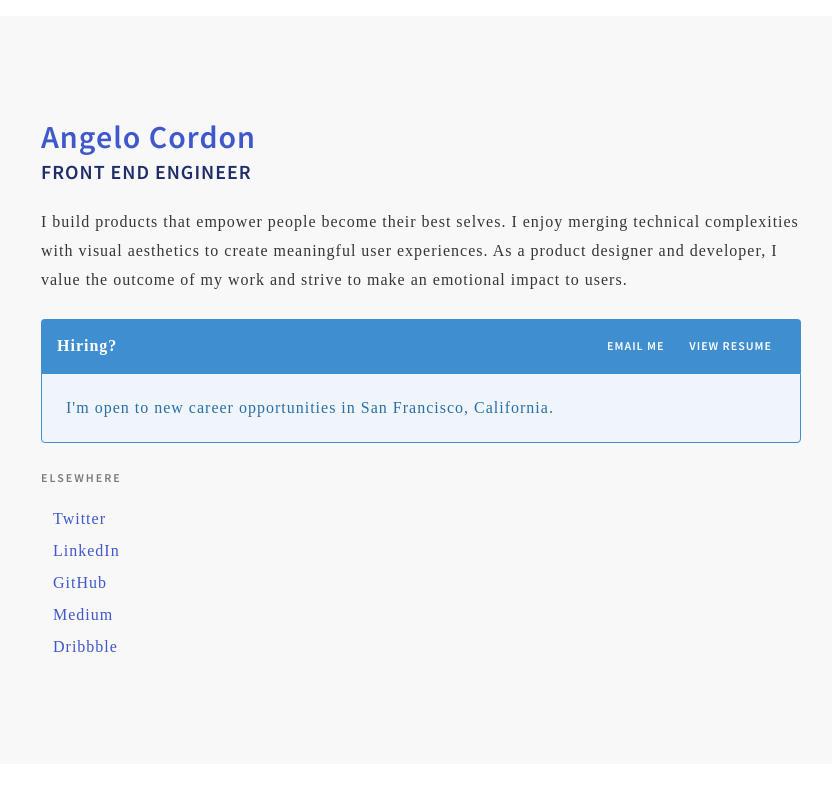
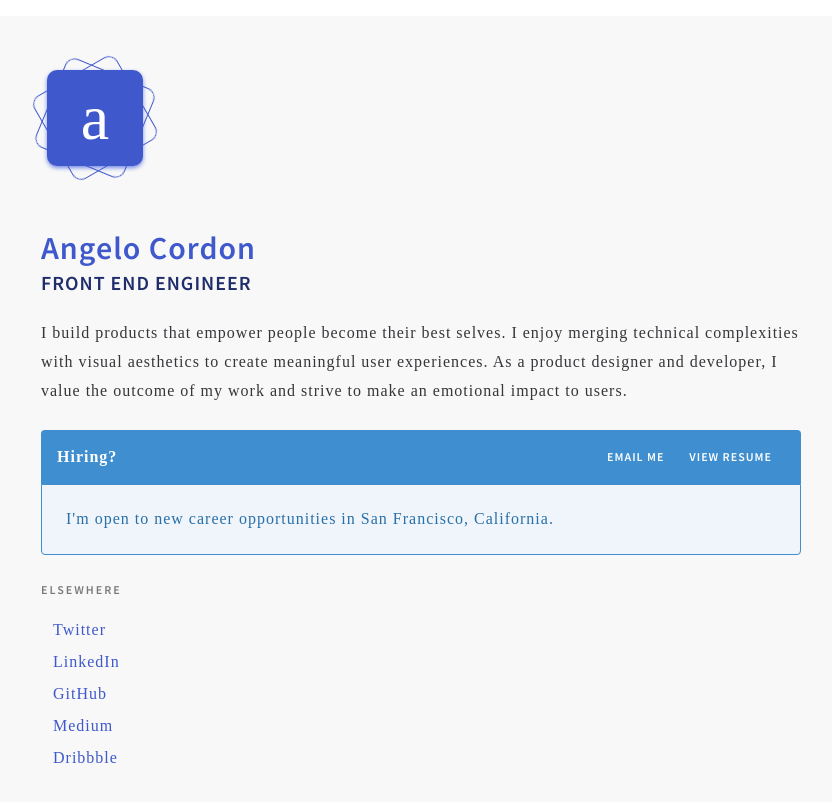
Before and after one commit to angelocordon/angelocordon.com, a Vue app: page / in a window 1280 px wide. Shown: the top 802 px of the page, without its empty margins (23-855 px from the left). Built offline with nearby package versions, Linux system fonts and the light colour scheme; a web font is replaced by a local one.

Commit message:
Add logo mark

```diff
--- a/src/App.vue
+++ b/src/App.vue
@@ -4,6 +4,7 @@
       <div class="container">
         <div class="columns">
           <div class="column is-two-thirds-desktop">
+            <LogoMark />
             <h1 class="title">Angelo Cordon</h1>
             <h2 class="subtitle is-uppercase">Front End Engineer</h2>
 
@@ -20,12 +21,17 @@
 </template>
 
 <script>
+import LogoMark from './components/LogoMark'
 import MainNavigation from './components/MainNavigation'
 import MainMessage from './components/MainMessage'
 
 export default {
   name: 'app',
-  components: { MainNavigation, MainMessage }
+  components: {
+    MainNavigation,
+    MainMessage,
+    LogoMark
+  }
 }
 </script>
 
--- /dev/null
+++ b/src/components/LogoMark.vue
@@ -0,0 +1,49 @@
+<template>
+  <div class="mark">
+    a
+  </div>
+</template>
+
+<script>
+export default {
+  name: 'logo-mark'
+}
+</script>
+
+<style lang="scss" scoped>
+@keyframes rotateOutline {
+  100% { transform: rotate(360deg) }
+}
+
+.mark {
+  position: relative;
+  left: 0.1em;
+  margin-top: 0.1em;
+  margin-bottom: 4rem;
+  height: 1.5em;
+  width: 1.5em;
+  background-color: #3f58cb;
+  border-radius: 10px;
+  box-shadow: 0 2px 4px 0 #758AE6;
+  font-size: 4rem;
+  color: #fff;
+  text-align: center;
+  line-height: 1.5em;
+  &:before,
+  &:after {
+    position: absolute;
+    top: 0;
+    left: 0;
+    height: 100%;
+    width: 100%;
+    display: block;
+    border: 1px solid #3f58cb;
+    border-radius: 10px;
+    content: '';
+  }
+
+  &:before { animation: rotateOutline 12s linear infinite }
+
+  &:after { animation: rotateOutline 16s linear infinite }
+}
+</style>
```
